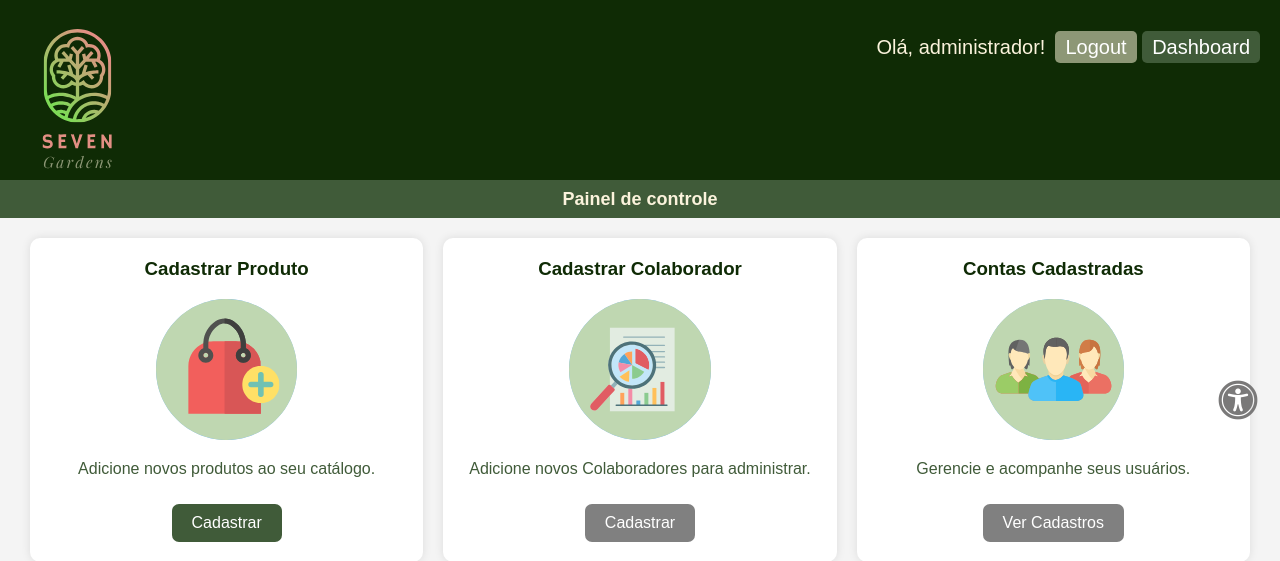
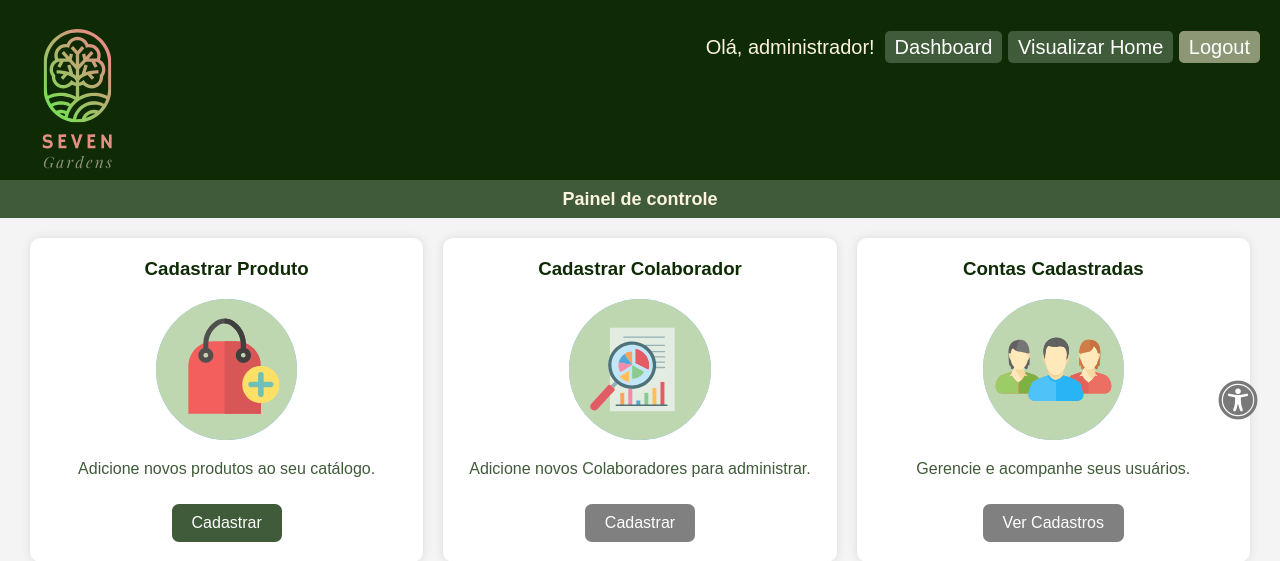
Before and after one commit to brenddamachado/Seven_Gardens, a PHP site: page /Seven_Gardens/Front-end/html/InterfaceMaster.php in a window 1280 px wide. Shown: the top 561 px of the page. Run offline with PHP 8.4, Linux system fonts and the light colour scheme; a user stored in the database is signed in.

Commit message:
btn visualizar home master

```diff
--- a/Front-end/css/headerMaster.css
+++ b/Front-end/css/headerMaster.css
@@ -46,7 +46,7 @@ ul {
 
 .cadastrar {
   background-color: #405b39;
-  color: #fbf3dc;
+  color: #ffffff;
   border-radius: 7px;
   padding: 4px 10px;
 }
--- a/headerMaster.php
+++ b/headerMaster.php
@@ -34,8 +34,9 @@ $isUserMasterOrColaborador = isset($_SESSION['usuario_tipo']) && in_array($_SESS
                 <?php endif; ?>
               </span>
               <div class="navegacoes">
-                   <a href="<?php echo base_url('Front-end/html/logout.php'); ?>" class="logout">Logout</a>
-              <a href="<?php echo base_url('Front-end/html/InterfaceMaster.php'); ?>" class="dashboard">Dashboard</a>
+                <a href="<?php echo base_url('Front-end/html/InterfaceMaster.php'); ?>" class="dashboard">Dashboard</a>
+                <a href="<?php echo base_url('index.php'); ?>" class="dashboard">Visualizar Home</a>
+                <a href="<?php echo base_url('Front-end/html/logout.php'); ?>" class="logout">Logout</a>
               </div>
 
             </li>
```
